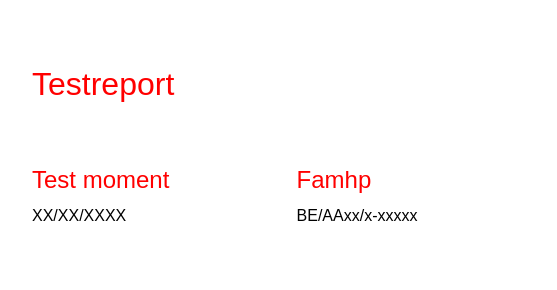
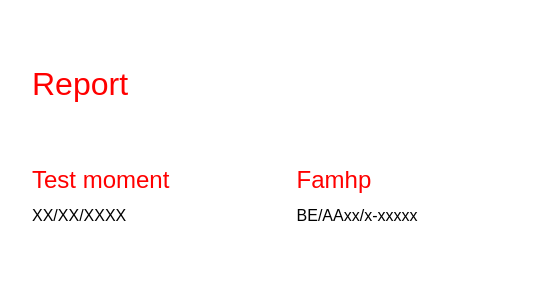
Before and after one commit to M4lucard/cert-template, a plain HTML site: page index.html in a window 1280 px wide. Shown: the top 290 px of the page, 32-589 px from the left. Drawn offline with Linux system fonts and the light colour scheme.

Commit message:
change title of template

```diff
--- a/index.html
+++ b/index.html
@@ -9,7 +9,7 @@
 <body>
 <main>
     <header>
-        <section><h1>Testreport</h1></section>
+        <section><h1 id="report_title">Report</h1></section>
         <section><img src="media/logo_covidtestcenter.png" alt="Trisources_logo"></section>
     </header>
     <div class="info">
```
